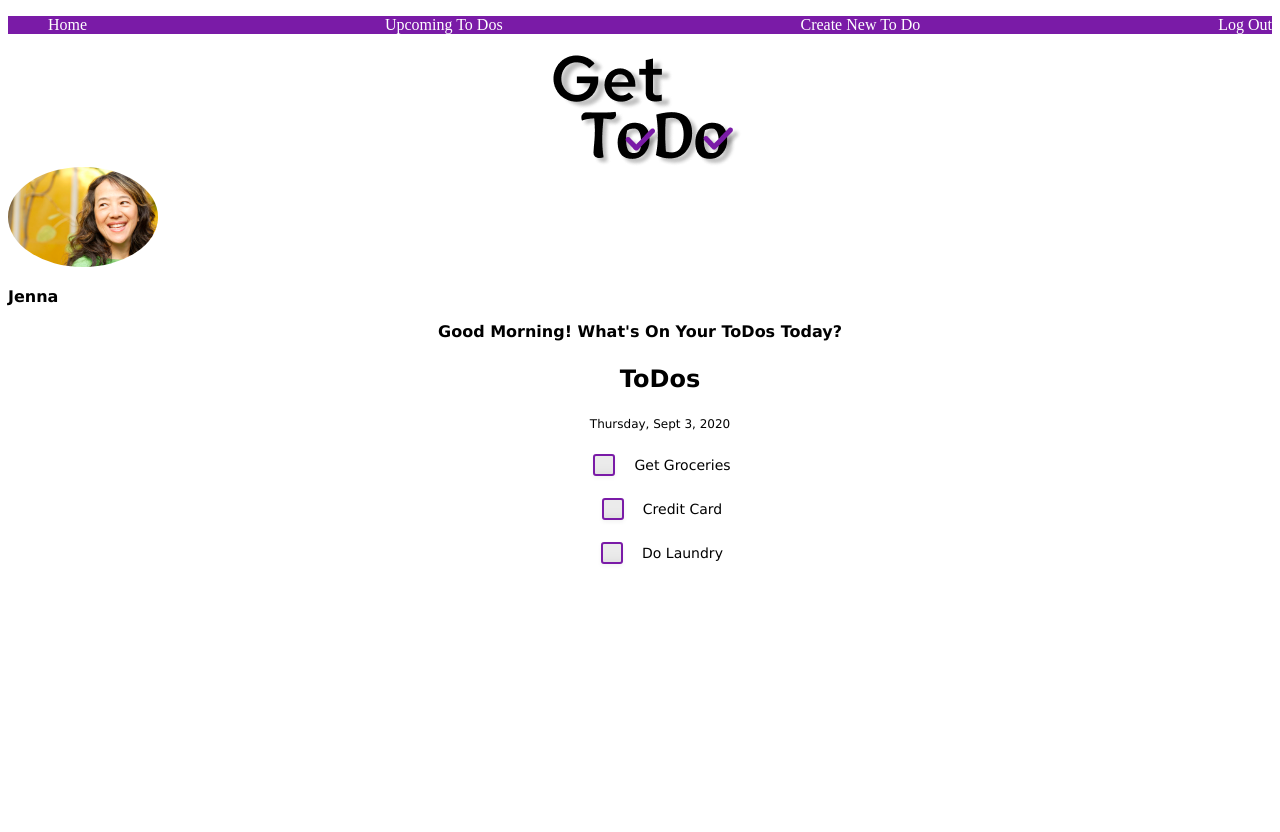
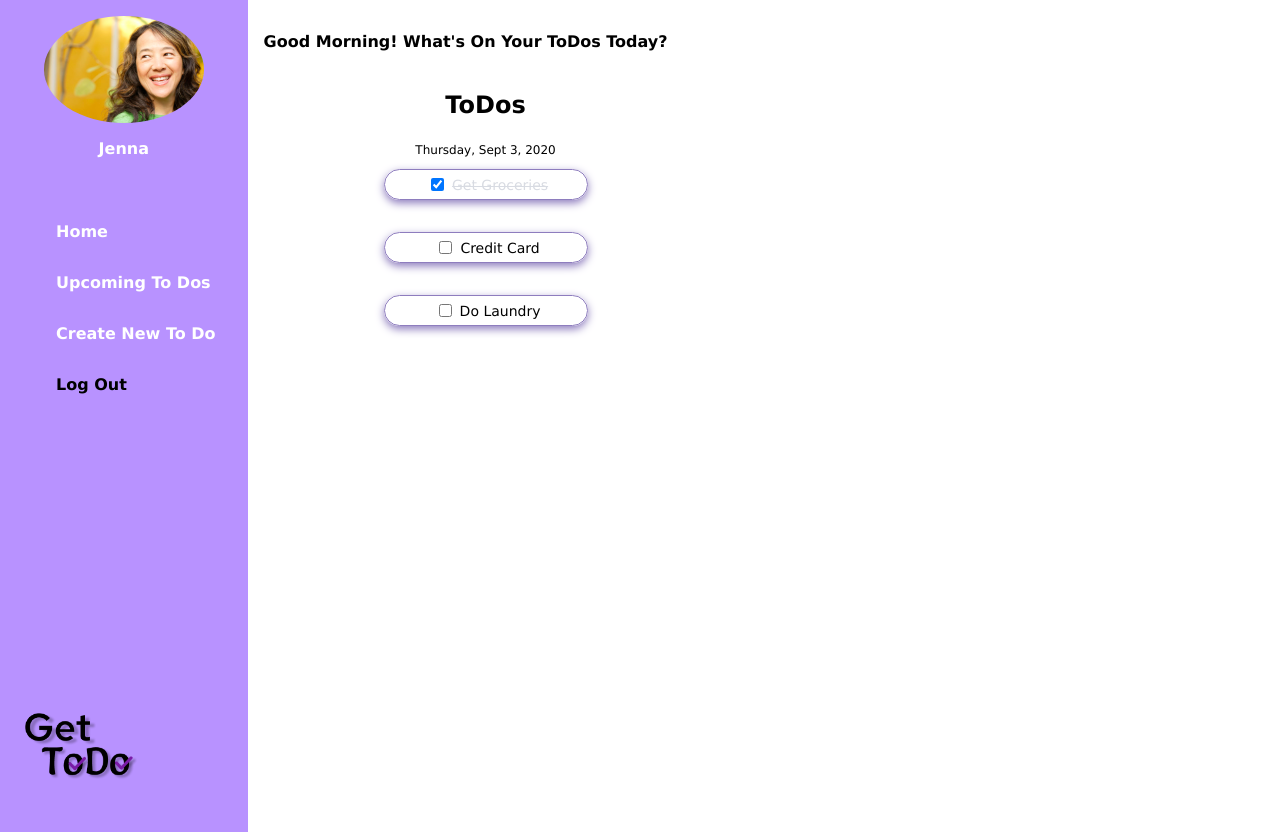
Before and after one commit to megumi29/To_Do_App, a React (Create React App) app: page / in a window 1280 px wide. Before the commit the page ends 800 px from the top, so only its background shows below. Built offline with nearby package versions, Linux system fonts and the light colour scheme.

Commit message:
updated css styles in js and created a side nav bar

```diff
--- a/src/App.css
+++ b/src/App.css
@@ -1,3 +1,9 @@
+body {
+  box-sizing: border-box;
+  margin: 0;
+  padding: 0;
+}
+
 ul {
   list-style: none;
 }
@@ -7,40 +13,17 @@ h3 {
   font-size: 24px;
 }
 
-.menu {
-  color: white;
-  background-color: #7a1ba7;
-  display: flex;
-  justify-content: space-between;
-}
-
-.logoimg {
-  display: flex;
-  justify-content: center;
-}
-
-.user-section img {
-  width: 150px;
-  border-radius: 50%;
-}
-
-.ToDo_List ul {
-  margin-top: 0;
-  padding: 5%;
-}
-
-.catergory {
+/* .catergory {
   color: #7a1ba7;
   font-size: 22px;
   text-decoration: underline solid #7a1ba7;
-}
+} */
 
 .ToDo {
   font-size: 14px;
 }
 
 .ToDo,
-.catergory,
 h3,
 .date {
   font-family: Verdana, Geneva, Tahoma, sans-serif;
@@ -51,17 +34,7 @@ h3,
   text-align: center;
 }
 
-.checkboxes {
-  -webkit-appearance: none;
-  background-color: #ebebeb;
-  border: 2px solid #7a1ba7;
-  box-shadow: 0 2px 4px rgba(0, 0, 0, 0.05),
-    inset 0px -15px 10px -12px rgba(0, 0, 0, 0.05);
-  padding: 9px;
-  border-radius: 3px;
-}
-
-.App {
+/* .App {
   text-align: center;
 }
 
@@ -89,7 +62,7 @@ h3,
 
 .App-link {
   color: #61dafb;
-}
+} */
 
 /* @keyframes App-logo-spin {
   from {
--- a/src/App.js
+++ b/src/App.js
@@ -15,7 +15,7 @@ let toDoLists = [
     id: 1,
     title: "Errands To Run",
     description: "Get Groceries",
-    completed: false,
+    completed: true,
   },
   {
     id: 2,
@@ -33,45 +33,55 @@ let toDoLists = [
 
 function App() {
   return (
-    <>
-      <header>
+    // Nav Section
+    <div style={pageContainer}>
+      <div style={navStyles.sideNavSection}>
+        <img
+          src={user.avatarImg}
+          style={navStyles.userSectionImg}
+          alt="users_avatar"
+        ></img>
+        <p style={navStyles.sideNavUserName}>{user.username}</p>
         <nav>
-          <ul className="menu">
-            <li>Home</li>
-            <li>Upcoming To Dos</li>
-            <li>Create New To Do</li>
+          <ul>
+            <li style={navStyles.navMenu}>Home</li>
+            <li style={navStyles.navMenu}>Upcoming To Dos</li>
+            <li style={navStyles.navMenu}>Create New To Do</li>
             <li>Log Out</li>
           </ul>
+          <div style={navStyles.logoImg}>
+            <img src={AppName} style={navStyles.imgSize} alt="logo" />
+          </div>
         </nav>
-      </header>
-
-      <div className="logoimg">
-        <img src={AppName} alt="logo" />
       </div>
 
-      <div className="user-section">
-        <img src={user.avatarImg} alt="users_avatar" />
-        <p style={userSection}>{user.username}</p>
+      {/* Todo List Section */}
+      <div>
+        <div>
           <p style={userSectionMessage}>{user.message}</p>
         </div>
-
-      <div>
         <ul>
           <h3>ToDos</h3>
           <p className="date">Thursday, Sept 3, 2020</p>
           {toDoLists.map((toDoList) => {
             return (
-              <li style={listStyles}>
+              <li style={listStyles.list}>
                 {/* <span className="catergory">{toDoList.title}</span> */}
-                <div style={list}>
+                <div>
                   <input
-                    className="checkboxes"
+                    style={listStyles.checkBoxes}
                     type="checkbox"
                     checked={toDoList.completed}
                   />
                 </div>
 
-                <div style={list}>
+                <div
+                  style={
+                    toDoList.completed
+                      ? navStyles.toDoCompleted
+                      : navStyles.toDoDescription
+                  }
+                >
                   <span className="ToDo">{toDoList.description}</span>
                 </div>
               </li>
@@ -79,35 +89,82 @@ function App() {
           })}
         </ul>
       </div>
-    </>
+    </div>
   );
 }
 
+// Styles
+const pageContainer = {
+  display: "flex",
+};
+const navStyles = {
+  sideNavSection: {
+    minHeight: "100vh",
+    display: "flex",
+    flexDirection: "column",
+    alignItems: "center",
+    justifyContent: "flex-start",
+    height: "100%",
+    padding: "1rem",
+    backgroundColor: "#b892ff",
+    fontFamily: "Verdana, Geneva, Tahoma, sans-serif",
+    fontWeight: "bold",
+  },
+  navMenu: {
+    color: "white",
+    marginRight: "1rem",
+    marginBottom: "2rem",
+  },
+  sideNavUserName: {
+    marginBottom: "3rem",
+    color: "#ffff",
+  },
+  userSectionImg: {
+    width: "10rem",
+    borderRadius: "50%",
+  },
+  logoImg: {
+    position: "absolute",
+    bottom: "1rem",
+  },
+  imgSize: {
+    width: "60%",
+  },
+  toDoCompleted: {
+    color: "#d8dbe2",
+    textDecoration: "line-through",
+  },
+  toDoDescription: {
+    fontFamily: "Verdana, Geneva, Tahoma, sans-serif",
+  },
+};
+
 const listStyles = {
-  textAlign: "left",
+  list: {
     display: "flex",
     flexDirection: "row",
     justifyContent: "center",
     alignItems: "center",
-};
-
-const list = {
+    border: "1px solid #8e7dbe",
+    marginBottom: "2rem",
+    marginRight: "6rem",
+    marginLeft: "6rem",
+    borderRadius: "5rem",
+    boxShadow: "0 .2rem .5rem 0 #8e7dbe",
+  },
+  checkBoxes: {
     display: "flex",
     flexDirection: "row",
-  margin: "0",
-  padding: ".5rem",
+    margin: ".5rem",
     fontSize: "11px",
+  },
 };
 
 const userSectionMessage = {
   fontFamily: "Verdana, Geneva, Tahoma, sans-serif",
   fontWeight: "bold",
   textAlign: "center",
-};
-
-const userSection = {
-  fontFamily: "Verdana, Geneva, Tahoma, sans-serif",
-  fontWeight: "bold",
+  padding: "1rem",
 };
 
 export default App;
```
Lines whose indentation alone changed are shown as unchanged.
